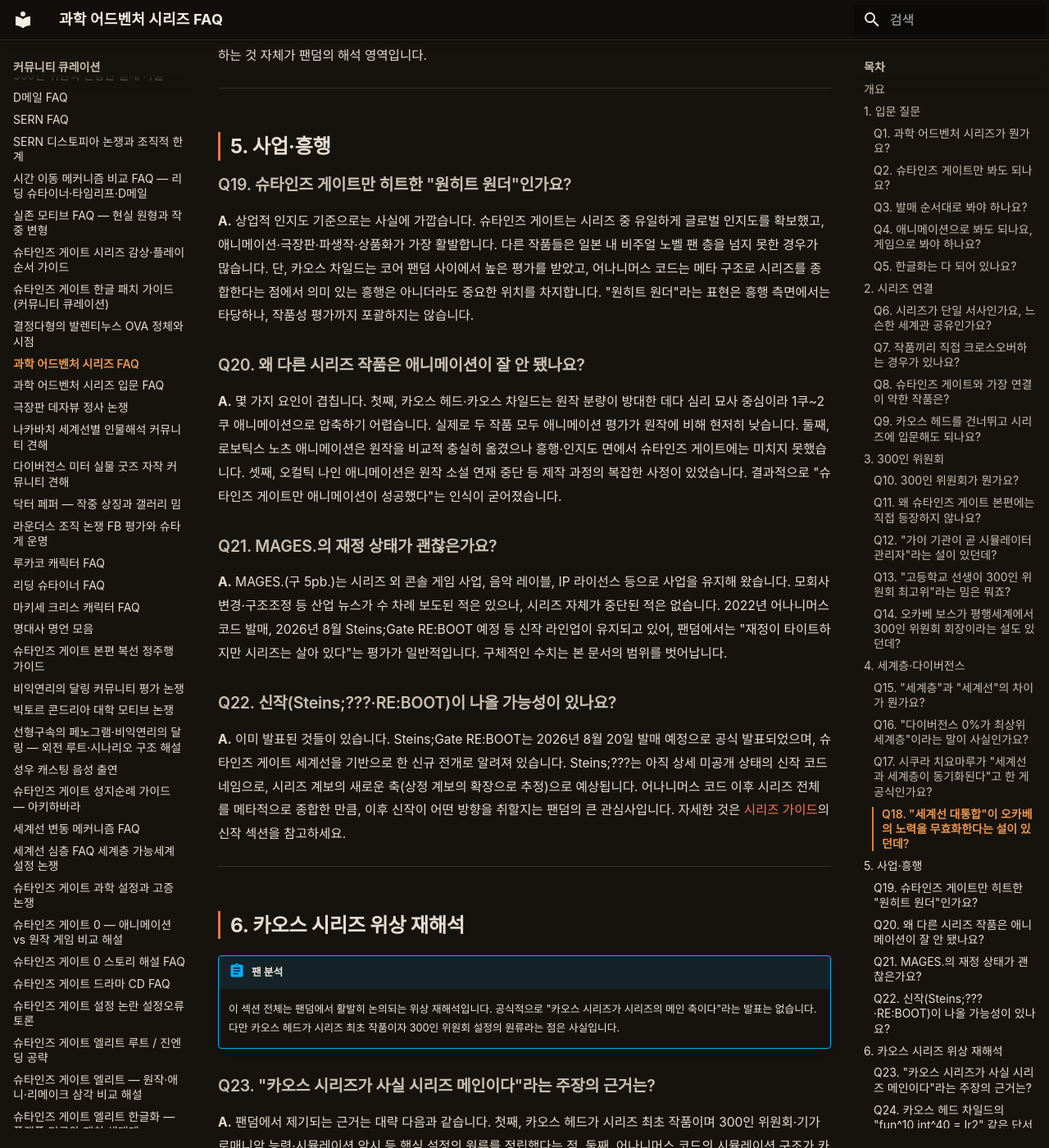
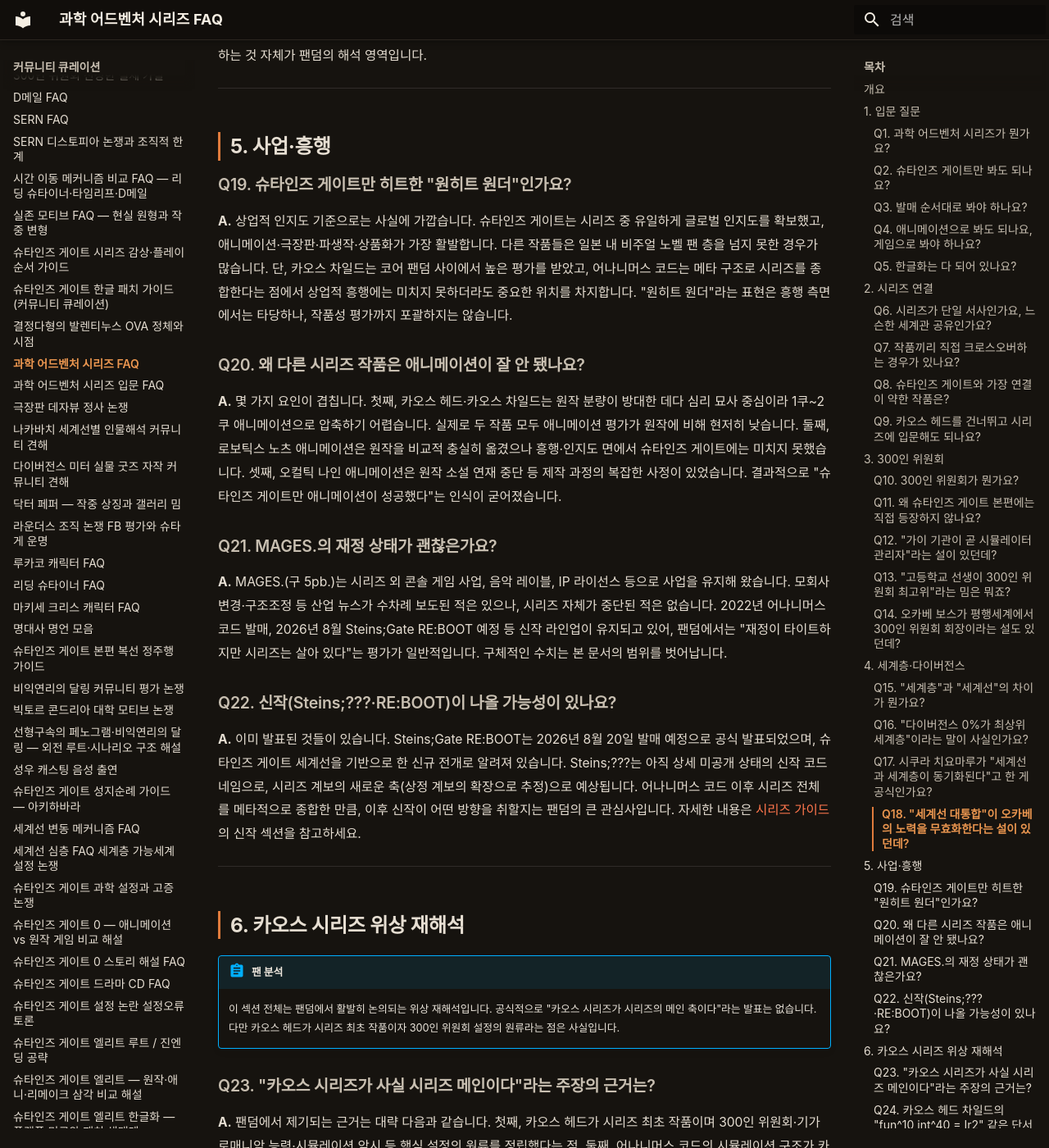
Before and after one commit to sgwiki/sgwiki.github.io, an MkDocs documentation site: the page built from wiki/커뮤니티-큐레이션/과학-어드벤처-시리즈-FAQ.md, in a window 1280 px wide and 1400 px high, scrolled down 5030 px. Shown: the whole window at 82% size. Built offline with MkDocs 1.6.1 and Material for MkDocs 9.7.7, drawn with Linux system fonts in a browser that asks for light colours; some web fonts are replaced; some of the changed text lies outside the part shown.

Commit message:
chore(wiki): 과학-어드벤처-시리즈-FAQ 정비 — frontmatter spoiler 필드 통일·문체 교정
Co-Authored-By: Claude Opus 4.6 <noreply@anthropic.com>

```diff
--- a/wiki/커뮤니티-큐레이션/과학-어드벤처-시리즈-FAQ.md
+++ b/wiki/커뮤니티-큐레이션/과학-어드벤처-시리즈-FAQ.md
@@ -2,7 +2,7 @@
 category: 커뮤니티-큐레이션
 type: faq
 genre: faq
-spoiler_level: endgame
+spoiler: endgame
 series: ["Steins;Gate", "Steins;Gate 0"]
 last_verified: 2026-06-30
 evidence_grade: corroborated
@@ -62,7 +62,7 @@ description: 과학 어드벤처 시리즈 전반에 대한 유저 자주 묻는
 
 ### Q9. 카오스 헤드를 건너뛰고 시리즈에 입문해도 되나요?
 
-**A.** 가능하긴 하나, 권장하지 않습니다. 카오스 헤드는 시리즈 최초 작품이자 300인 위원회 설정과 "기가로매니악" 능력의 원류를 정립한 작품입니다. 카오스 차일드는 카오스 헤드의 직접적 후속이므로, 카오스 계열 감상을 염두에 둔다면 반드시 거쳐야 합니다. 다만 카오스 헤드 원작(구판)보다 NoAH(개정판)를 기준으로 접근하는 것이 팬덤 권장 표준입니다.
+**A.** 가능하긴 하나, 권장하지 않습니다. 카오스 헤드는 시리즈 최초 작품이자 300인 위원회 설정과 "기가로매니악" 능력의 원류를 정립한 작품입니다. 카오스 차일드는 카오스 헤드의 직접적 후속이므로, 카오스 계열 감상을 염두에 둔다면 반드시 거쳐야 합니다. 다만 카오스 헤드 원작(구판)보다 NoAH(개정판)을 기준으로 접근하는 것을 팬덤에서 권장합니다.
 
 ---
 
@@ -122,7 +122,7 @@ description: 과학 어드벤처 시리즈 전반에 대한 유저 자주 묻는
 
 ### Q19. 슈타인즈 게이트만 히트한 "원히트 원더"인가요?
 
-**A.** 상업적 인지도 기준으로는 사실에 가깝습니다. 슈타인즈 게이트는 시리즈 중 유일하게 글로벌 인지도를 확보했고, 애니메이션·극장판·파생작·상품화가 가장 활발합니다. 다른 작품들은 일본 내 비주얼 노벨 팬 층을 넘지 못한 경우가 많습니다. 단, 카오스 차일드는 코어 팬덤 사이에서 높은 평가를 받았고, 어나니머스 코드는 메타 구조로 시리즈를 종합한다는 점에서 의미 있는 흥행은 아니더라도 중요한 위치를 차지합니다. "원히트 원더"라는 표현은 흥행 측면에서는 타당하나, 작품성 평가까지 포괄하지는 않습니다.
+**A.** 상업적 인지도 기준으로는 사실에 가깝습니다. 슈타인즈 게이트는 시리즈 중 유일하게 글로벌 인지도를 확보했고, 애니메이션·극장판·파생작·상품화가 가장 활발합니다. 다른 작품들은 일본 내 비주얼 노벨 팬 층을 넘지 못한 경우가 많습니다. 단, 카오스 차일드는 코어 팬덤 사이에서 높은 평가를 받았고, 어나니머스 코드는 메타 구조로 시리즈를 종합한다는 점에서 상업적 흥행에는 미치지 못하더라도 중요한 위치를 차지합니다. "원히트 원더"라는 표현은 흥행 측면에서는 타당하나, 작품성 평가까지 포괄하지는 않습니다.
 
 ### Q20. 왜 다른 시리즈 작품은 애니메이션이 잘 안 됐나요?
 
@@ -130,11 +130,11 @@ description: 과학 어드벤처 시리즈 전반에 대한 유저 자주 묻는
 
 ### Q21. MAGES.의 재정 상태가 괜찮은가요?
 
-**A.** MAGES.(구 5pb.)는 시리즈 외 콘솔 게임 사업, 음악 레이블, IP 라이선스 등으로 사업을 유지해 왔습니다. 모회사 변경·구조조정 등 산업 뉴스가 수 차례 보도된 적은 있으나, 시리즈 자체가 중단된 적은 없습니다. 2022년 어나니머스 코드 발매, 2026년 8월 Steins;Gate RE:BOOT 예정 등 신작 라인업이 유지되고 있어, 팬덤에서는 "재정이 타이트하지만 시리즈는 살아 있다"는 평가가 일반적입니다. 구체적인 수치는 본 문서의 범위를 벗어납니다.
+**A.** MAGES.(구 5pb.)는 시리즈 외 콘솔 게임 사업, 음악 레이블, IP 라이선스 등으로 사업을 유지해 왔습니다. 모회사 변경·구조조정 등 산업 뉴스가 수차례 보도된 적은 있으나, 시리즈 자체가 중단된 적은 없습니다. 2022년 어나니머스 코드 발매, 2026년 8월 Steins;Gate RE:BOOT 예정 등 신작 라인업이 유지되고 있어, 팬덤에서는 "재정이 타이트하지만 시리즈는 살아 있다"는 평가가 일반적입니다. 구체적인 수치는 본 문서의 범위를 벗어납니다.
 
 ### Q22. 신작(Steins;???·RE:BOOT)이 나올 가능성이 있나요?
 
-**A.** 이미 발표된 것들이 있습니다. Steins;Gate RE:BOOT는 2026년 8월 20일 발매 예정으로 공식 발표되었으며, 슈타인즈 게이트 세계선을 기반으로 한 신규 전개로 알려져 있습니다. Steins;???는 아직 상세 미공개 상태의 신작 코드네임으로, 시리즈 계보의 새로운 축(상정 계보의 확장으로 추정)으로 예상됩니다. 어나니머스 코드 이후 시리즈 전체를 메타적으로 종합한 만큼, 이후 신작이 어떤 방향을 취할지는 팬덤의 큰 관심사입니다. 자세한 것은 [시리즈 가이드](../lore/시리즈-가이드.md)의 신작 섹션을 참고하세요.
+**A.** 이미 발표된 것들이 있습니다. Steins;Gate RE:BOOT는 2026년 8월 20일 발매 예정으로 공식 발표되었으며, 슈타인즈 게이트 세계선을 기반으로 한 신규 전개로 알려져 있습니다. Steins;???는 아직 상세 미공개 상태의 신작 코드네임으로, 시리즈 계보의 새로운 축(상정 계보의 확장으로 추정)으로 예상됩니다. 어나니머스 코드 이후 시리즈 전체를 메타적으로 종합한 만큼, 이후 신작이 어떤 방향을 취할지는 팬덤의 큰 관심사입니다. 자세한 내용은 [시리즈 가이드](../lore/시리즈-가이드.md)의 신작 섹션을 참고하세요.
 
 ---
 
```
